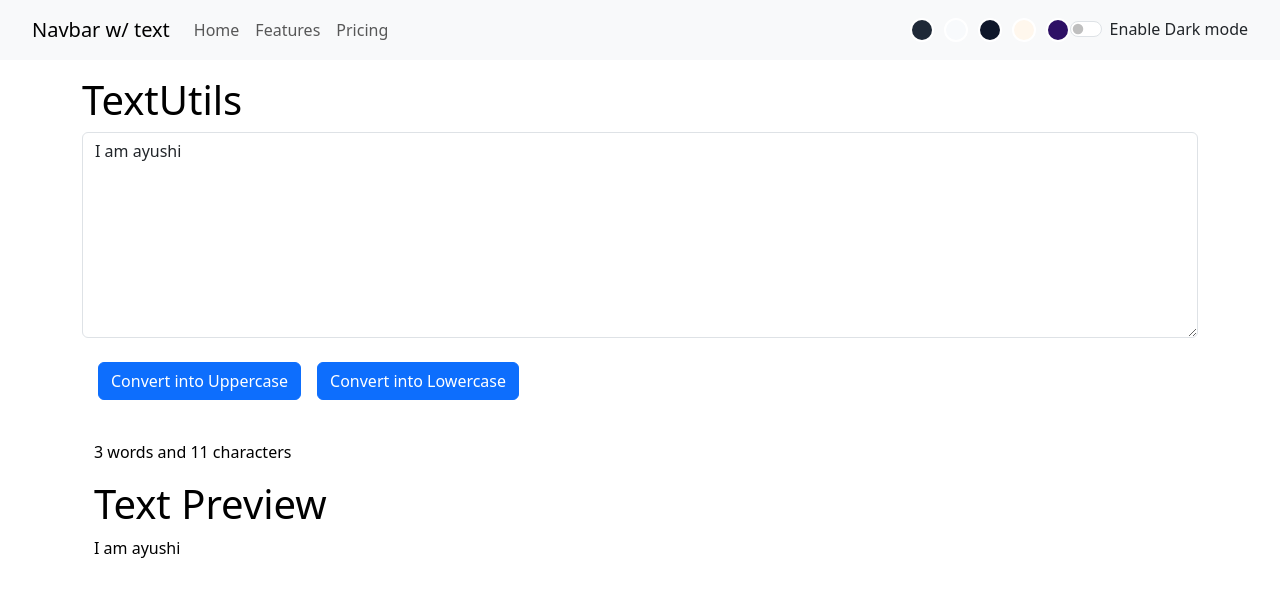
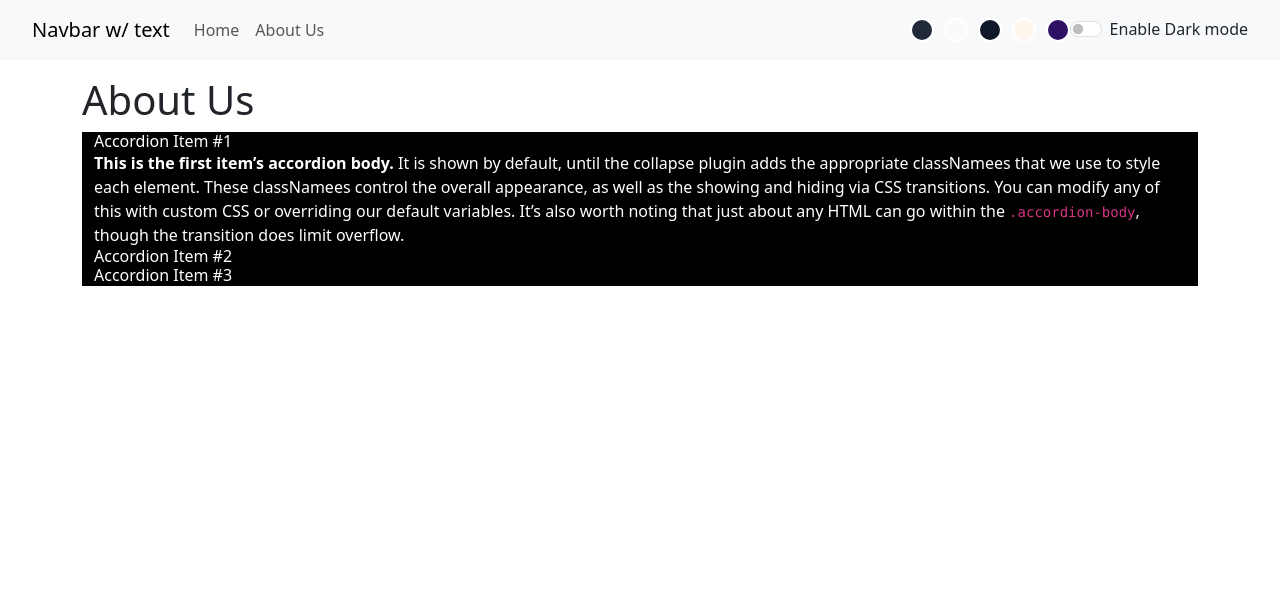
Before and after one commit to jainiamayushi07-jpg/web-dev-practice, a React (Create React App) app: page /about in a window 1280 px wide. Shown: the top 596 px of the page. Built offline with nearby package versions, Linux system fonts and the light colour scheme.

Commit message:
Day 3:React router-dom

```diff
--- a/package.json
+++ b/package.json
@@ -9,6 +9,8 @@
     "@testing-library/user-event": "^13.5.0",
     "react": "^19.2.3",
     "react-dom": "^19.2.3",
+    "react-router": "^7.11.0",
+    "react-router-dom": "^7.11.0",
     "react-scripts": "5.0.1",
     "web-vitals": "^2.1.4"
   },
--- a/src/App.js
+++ b/src/App.js
@@ -5,6 +5,12 @@ import TextForms from './components/TextForms';
 import AboutUs from './components/AboutUs';
 import react,{ useState, useEffect }  from 'react';
 import Alert from './components/Alert';
+import {
+  BrowserRouter as Router,
+  Routes,
+  Route,
+  Link
+} from "react-router-dom";
 
  function App() {
   const[mode,setMode]=useState('light');
@@ -57,8 +63,18 @@ import Alert from './components/Alert';
     <Navbar title="TextUtils"  mode={mode} togglestate={ToggleState} setThemeColor={setThemeColor}/>
     <Alert alert={alert}/>
     <div className ="container my-3">
-    <TextForms showAlert={showAlert} heading="TextUtils" mode={mode}/>
-    </div>
+      <Routes>
+     <Route
+          path="/"
+          element={<TextForms showAlert={showAlert} heading="TextUtils" mode={mode} />}
+        />
+      <Route
+          path="/about"
+          element={<AboutUs />}
+        />
+
+      </Routes>
+      </div>
     </>
   );
 
--- a/src/components/AboutUs.js
+++ b/src/components/AboutUs.js
@@ -49,7 +49,7 @@ export default function AboutUs() {
   </div>
 </div>
 </div>
-<button type="button" class="btn btn-primary my-3">change to dark theme</button>
+
 </>
   );
 }
--- a/src/components/Navbar.js
+++ b/src/components/Navbar.js
@@ -1,5 +1,6 @@
 import React from 'react'
 import './ColorButton.css'
+import { Link } from 'react-router';
 
 export default function Navbar(props) {
   console.log(props.mode)
@@ -21,13 +22,10 @@ export default function Navbar(props) {
       <div className="collapse navbar-collapse" id="navbarText" >
          <ul className="navbar-nav me-auto mb-2 mb-lg-0">
          <li className="nav-item">
-          <a className="nav-link " aria-current="page" href="#">Home</a>
+          <Link className="nav-link " aria-current="page" to="/">Home</Link>
          </li>
         <li className="nav-item">
-          <a className="nav-link" href="#">Features</a>
-        </li>
-        <li className="nav-item">
-          <a className="nav-link" href="#">Pricing</a>
+          <Link className="nav-link" to="/about">About Us</Link>
         </li>
       </ul>
   <div className="palette">
--- a/src/index.js
+++ b/src/index.js
@@ -2,11 +2,14 @@ import React from 'react';
 import ReactDOM from 'react-dom/client';
 import App from './App';
 import reportWebVitals from './reportWebVitals';
+import { BrowserRouter } from 'react-router-dom';
 
 const root = ReactDOM.createRoot(document.getElementById('root'));
 root.render(
   <React.StrictMode>
+  <BrowserRouter>
     <App />
+  </BrowserRouter>
   </React.StrictMode>
 );
 
```
Also changed, not shown: 1 other file (tests, documents, lock files or other folders).
